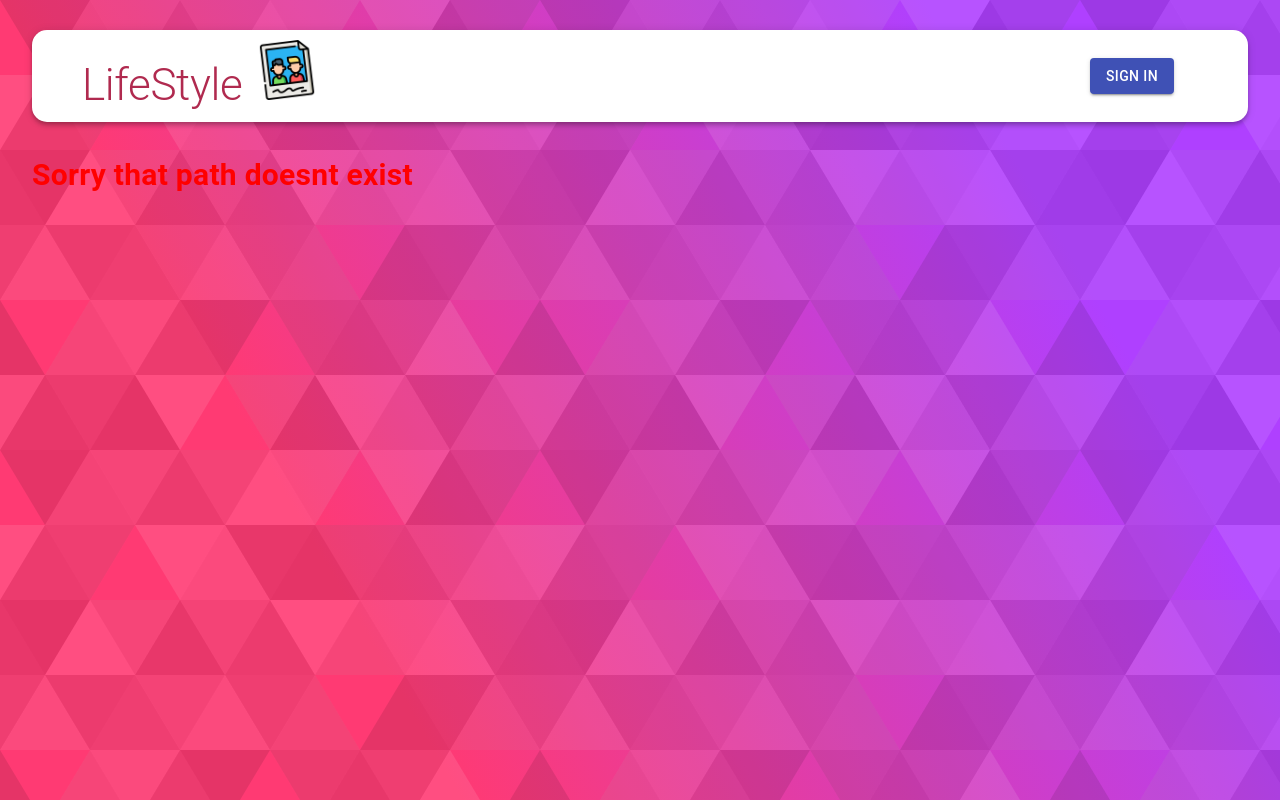
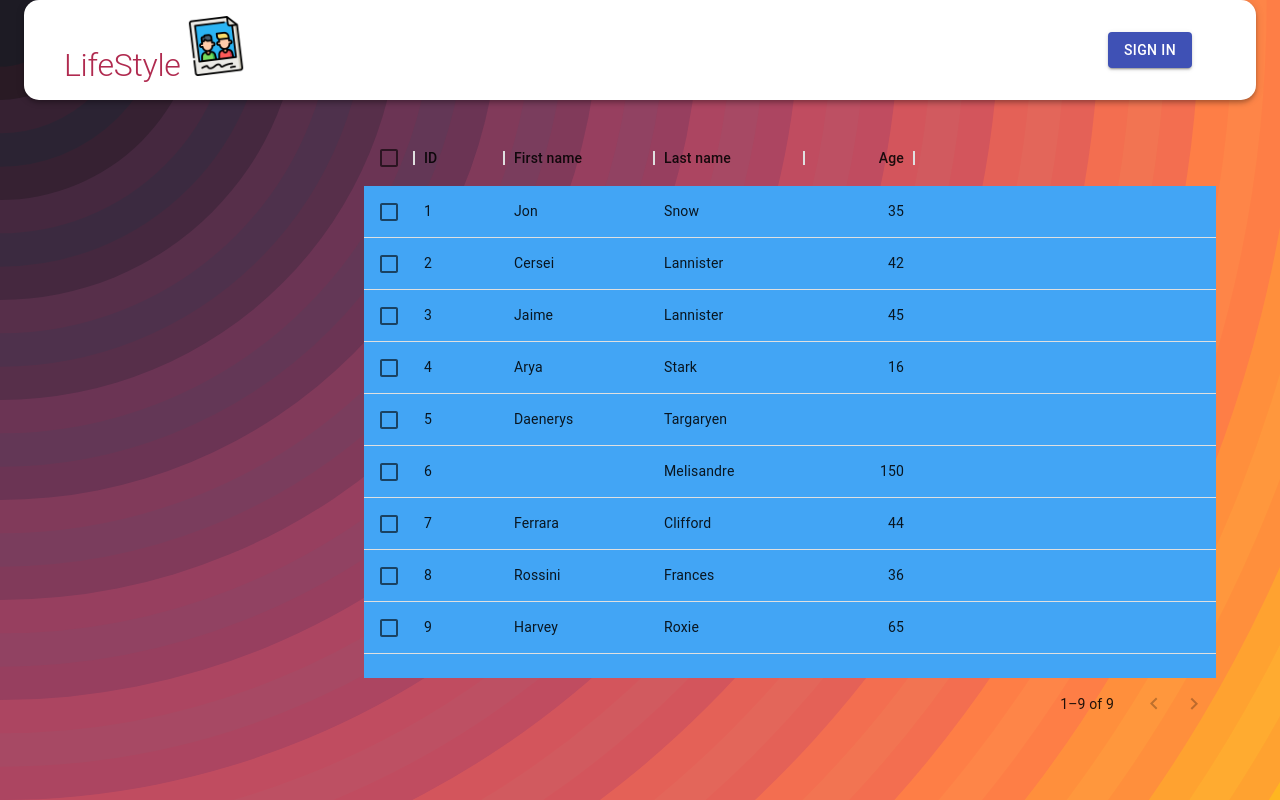
Before and after one commit to ZEscanor/mernProj, a React (Create React App) app in the folder client/: page /admin in a window 1280 px wide. Built offline with nearby package versions, Linux system fonts and the light colour scheme.

Commit message:
finished nav working on admin/user interface

```diff
--- a/client/package.json
+++ b/client/package.json
@@ -4,9 +4,14 @@
   "private": true,
   "proxy": "https://mern-proj-api.vercel.app",
   "dependencies": {
+    "@emotion/react": "^11.10.6",
+    "@emotion/styled": "^11.10.6",
     "@material-ui/core": "^4.12.4",
     "@material-ui/icons": "^4.11.3",
     "@material-ui/lab": "^4.0.0-alpha.58",
+    "@mui/icons-material": "^5.11.9",
+    "@mui/material": "^5.11.10",
+    "@mui/x-data-grid": "^5.17.24",
     "@next/env": "^13.1.1",
     "@react-oauth/google": "^0.5.0",
     "@reduxjs/toolkit": "^1.8.5",
--- a/client/src/App.js
+++ b/client/src/App.js
@@ -1,4 +1,4 @@
-import React from "react";
+import React, {useState} from "react";
 import {Container} from '@material-ui/core';
 import { Switch, Route, Redirect} from "react-router-dom";
 import Navbar from "./components/Navbar/Navbar";
@@ -9,13 +9,20 @@
 import routeUndefined from "./components/404/routeUndefined";
 import useStyles from "./styles.js";
 import working from "./components/404/working";
+import AdminPage from "./components/Admin.js/AdminPage";
+import AdminSide from "./components/Admin.js/AdminSide";
+import CssBaseline from '@mui/material/CssBaseline';
 
 
 const App = () => {
   const classes = useStyles();
+
+
   return (
-    <Container maxWidth ='xl' className={classes.responsive} >
+    <Container maxWidth ='xl' className={classes.responsive}  >
+      <CssBaseline/>
       <Navbar/>
+
 
       <Switch>
         <Route path="/" exact component={()=><Redirect to="/posts"/>}/>
@@ -25,6 +32,8 @@
         <Route path="/auth" exact component={()=>(!JSON.parse(localStorage.getItem("profile")) ? <Auth/> : <Redirect to="/posts"/>)}/>
         <Route path="/users" component={User}/>
         <Route path="/working" component={working}/>
+        <Route path="/admin" component={AdminPage}/>
+        <Route path="/side" component={AdminSide}/>
         <Route path='*' exact={true} component={routeUndefined} />
       </Switch>
     </Container>
--- /dev/null
+++ b/client/src/components/Admin.js/AdminPage.js
@@ -0,0 +1,91 @@
+import React from 'react';
+import {Box, useTheme} from '@mui/material';
+import { GridRowsProp } from '@mui/x-data-grid';
+import {DataGrid } from "@mui/x-data-grid";
+
+const AdminPage = () => {
+    const theme = useTheme();
+
+    const rows = [
+        { id: 1, lastName: 'Snow', firstName: 'Jon', age: 35 },
+        { id: 2, lastName: 'Lannister', firstName: 'Cersei', age: 42 },
+        { id: 3, lastName: 'Lannister', firstName: 'Jaime', age: 45 },
+        { id: 4, lastName: 'Stark', firstName: 'Arya', age: 16 },
+        { id: 5, lastName: 'Targaryen', firstName: 'Daenerys', age: null },
+        { id: 6, lastName: 'Melisandre', firstName: null, age: 150 },
+        { id: 7, lastName: 'Clifford', firstName: 'Ferrara', age: 44 },
+        { id: 8, lastName: 'Frances', firstName: 'Rossini', age: 36 },
+        { id: 9, lastName: 'Roxie', firstName: 'Harvey', age: 65 },
+      ];
+      const columns = [
+        { field: 'id', headerName: 'ID', width: 90 },
+        {
+          field: 'firstName',
+          headerName: 'First name',
+          width: 150,
+          editable: true,
+        },
+        {
+          field: 'lastName',
+          headerName: 'Last name',
+          width: 150,
+          editable: true,
+        },
+        {
+          field: 'age',
+          headerName: 'Age',
+          type: 'number',
+          width: 110,
+          editable: true,
+        },
+    ]
+
+  return (
+    <Box m="1.5rem 2.5rem">
+      <Box
+        mt="30px"
+        ml="300px"
+        height="75vh"
+        sx={{
+          "& .MuiDataGrid-root": {
+            border: "none",
+          },
+          "& .MuiDataGrid-cell": {
+            borderBottom: "none",
+          },
+          "& .MuiDataGrid-columnHeaders": {
+            backgroundColor: "theme.palette.background.alt",
+            color: "theme.palette.secondary[100]",
+            borderBottom: "none",
+          },
+          "& .MuiDataGrid-virtualScroller": {
+            backgroundColor: theme.palette.primary.light,
+          },
+          "& .MuiDataGrid-footerContainer": {
+            backgroundColor: theme.palette.background.alt,
+            color: theme.palette.secondary[100],
+            borderTop: "none",
+          },
+          "& .MuiDataGrid-toolbarContainer .MuiButton-text": {
+            color: `${theme.palette.secondary[200]} !important`,
+          },
+        }}
+      >
+
+      <DataGrid
+        rows={rows}
+        columns={columns}
+        pageSize={10}
+        rowsPerPageOptions={[10]}
+        checkboxSelection
+        disableSelectionOnClick
+      />
+
+      </Box>
+
+    </Box>
+  );
+};
+
+
+export default AdminPage
--- /dev/null
+++ b/client/src/components/Admin.js/AdminPageStyles.js
@@ -0,0 +1,12 @@
+import { makeStyles } from '@material-ui/core/styles';
+import { deepPurple } from '@material-ui/core/colors';
+import zIndex from '@material-ui/core/styles/zIndex';
+
+export default makeStyles((theme) => ({
+   adminSidebar: {
+    display: "flex",
+    zIndex: "-9",
+    fontSize: "1000px"
+   }
+
+}));
--- /dev/null
+++ b/client/src/components/Admin.js/AdminSide.js
@@ -0,0 +1,68 @@
+import React, {useState} from 'react';
+import {AppBar, Stack, Typography, Box} from "@mui/material";
+import Drawer from '@mui/material/Drawer';
+import CssBaseline from '@mui/material/CssBaseline';
+import Toolbar from '@mui/material/Toolbar';
+import List from '@mui/material/List';
+import Divider from '@mui/material/Divider';
+import ListItem from '@mui/material/ListItem';
+import ListItemButton from '@mui/material/ListItemButton';
+import ListItemIcon from '@mui/material/ListItemIcon';
+import ListItemText from '@mui/material/ListItemText';
+import useStyles from './AdminPageStyles.js';
+
+const AdminSide = () => {
+  const classes = useStyles();
+  return(
+     <Box sx={{display:"flex", }}>
+
+
+    <Drawer sx={{width:240,
+          flexShrink: 0,
+          zIndex: 0,
+          '& .MuiDrawer-paper': {
+            width: 125,
+            boxSizing: "border-box",
+            top: 100,
+             marginTop:"70px",
+          },
+
+}}
+ variant = "permanent"
+ anchor='left'
+ >
+    <Toolbar/>
+    <Divider/>
+    <List sx={{fontSize:"100px" }}>
+          {['Inbox', 'Starred', 'Send email', 'Drafts'].map((text, index) => (
+            <ListItem key={text} disablePadding>
+              <ListItemButton>
+                <ListItemText primary={text} />
+              </ListItemButton>
+              <Divider/>
+            </ListItem>
+
+          ))}
+        </List>
+        <Divider/>
+ </Drawer>
+    </Box>
+  )
+  }
+
+
+
+
+
+
+
+
+
+
+
+
+
+
+
+
+export default AdminSide
--- a/client/src/components/Dropdown/Dropdown.js
+++ b/client/src/components/Dropdown/Dropdown.js
@@ -1,40 +1,31 @@
-import React from 'react';
-import { Avatar, Typography } from '@material-ui/core';
+import React, {useState} from 'react';
+import { Avatar, Typography, Box } from '@material-ui/core';
+import Divider from '@mui/material/Divider';
 import { Link } from 'react-router-dom';
-import useStyles from './style';
-
-const Dropdown = ({name,src}) => {
-
+import useStyles from './DropdownStyle';
+const settings = ['Profile', 'Account', 'Dashboard', 'Logout'];
+const menuPaths = [{path:'/admin', innerText:"Admin Dashboard *WIP*"},{path:'/users', innerText:"Settings"},{path:'/working', innerText:"Check Messages"}, {path:'/working', innerText:"DarkMode"}]
+const Dropdown = ({name,src, dropIsFalse}) => {
     const classes = useStyles();
   return (
-    <div className={classes.dropdownMenu}>
-      <div className={classes.avatar}>
+
+
+    <div className={classes.dropdownMenu} >
+      <div className={classes.avatar} >
       <Avatar className={classes.innerAvatar} alt={name} src={src}>
       {name.charAt(0)}
       </Avatar>
        {name}
       </div>
-       <Typography className={classes.dropdownInner} component={Link} to='/users'>
-
-        <Typography className={classes.innerText} >Admin Dashboard *WIP*</Typography><br/>
-        </Typography>
-
-        <Typography className={classes.dropdownInner} component={Link} to='/working'>
-
-        <Typography className={classes.innerText}>Change User Info</Typography><br/>
-        </Typography>
-
-        <Typography className={classes.dropdownInner} component={Link} to='/working'>
-
-        <Typography className={classes.innerText} >Check Messages</Typography><br/>
-        </Typography>
-
-        {/* <Typography component={Link} to='/users'>Change User Info</Typography><br/> */}
-        {/* <Typography component={Link} to='/users'>DarkMode</Typography><br/>
-        <Typography component={Link} to='/users'>Check Messages</Typography><br/> */}
-
-
-
+      <Divider/>
+         {menuPaths.map((path,id) =>{
+          return(
+            <div key={id} >
+          <MenuItems key={id} path={path.path} dropIsFalse={dropIsFalse} classes={classes} innerText={path.innerText}/>
+          <Divider/>
+          </div>
+          )
+         })}
 
         </div>
 
@@ -43,4 +34,20 @@
   )
 }
 
+const MenuItems =({path,dropIsFalse, classes, innerText}) => {
+  return (
+
+    <Typography className={classes.dropdownInner} component={Link}  to={path} onClick={dropIsFalse}>
+
+    <Typography className={classes.innerText} >{innerText}</Typography>
+      </Typography>
+
+
+  )
+
+
+
+}
+
+
 export default Dropdown
--- a/client/src/components/Dropdown/style.js
+++ b/client/src/components/Dropdown/DropdownStyle.js
@@ -9,26 +9,27 @@
         position: "absolute",
         top: "75px",
         right: '20px',
-        backgroundColor: "grey",
+        backgroundColor: "white",
         borderRadius: '25px',
         padding: '10px 20px',
-        width: '300px',
-        height: "400px",
+
+        height: "250px",
         zIndex: "10",
         fontSize: "20px",
       },
 
    dropdownInner: {
-
-      backgroundColor: "black",
-      height: "100px",
+      display: "flex",
+      justifyContent: "center",
+      backgroundColor: "white",
+      height: "40px",
       width: "300px",
-      marginBottom: "10px",
       borderRadius: '10px',
       '&:hover' : {
 
          opacity: "0.5",
-         cursor: "pointer"
+         cursor: "pointer",
+         backgroundColor:"grey"
        }
 
    },
@@ -45,15 +46,17 @@
       marginRight: "10px",
       backgroundColor: "#673ab7"
    },
-
+   supportDiv: {
+      display: "flex"
+    },
    innerText: {
       display: "flex",
       alignItems: "center",
       marginLeft: "10px",
       justifyContent: "center",
-      paddingTop: "40px",
       textDecoration: "none",
-      color: "white"
+      color: "black",
+      fontSize: "18px"
    }
 
 }));
--- a/client/src/components/Navbar/Navbar.js
+++ b/client/src/components/Navbar/Navbar.js
@@ -1,20 +1,23 @@
-import React,{useState,useEffect} from 'react';
+import React,{useState,useEffect,useRef, Component} from 'react';
 import { AppBar, Avatar, Button, Toolbar, Typography } from '@material-ui/core';
 import {Link,useHistory,useLocation} from 'react-router-dom';
 import { useDispatch } from 'react-redux';
 import useStyles from './styles';
 import memories from "../../images/memories.png";
 import decode from "jwt-decode";
-import Dropdown from "../Dropdown/Dropdown"
+import Dropdown from "../Dropdown/Dropdown";
+import ClickAwayListener from '@mui/base/ClickAwayListener';
 const Navbar = () => {
 
     const classes = useStyles();
     const [user,setUser] = useState(JSON.parse(localStorage.getItem('profile')))
-    const [isOpen,setIsOpen] = useState(false);
+     const [isOpen,setIsOpen] = useState(false);
 
     const dispatch = useDispatch();
     const history = useHistory();
     const location = useLocation();
+
+    let menuTriggerCheck = useRef(); // reference for our menu
 
     let vehicle = {}
     const logout = () => {
@@ -28,17 +31,19 @@
     else if(user?.result){
        vehicle = user.result
     } // fixes oauth undefined
+      //essentially we can get two user objs one from google oauth and the one we created from our schema
 
     //console.log(user)
 
     const handleDrop = () => {
       setIsOpen(!isOpen)
     }
-    // const handleClickAway = () => {
-    //   console.log("ij")
-    //   if(isOpen && MouseEvent)
-    //   setIsOpen(false)
-    // }
+
+    const dropIsFalse = () => {
+      setIsOpen(false)
+    }
+
+
 
     useEffect(()=>{
        const token = user?.token
@@ -53,15 +58,30 @@
        setUser(JSON.parse(localStorage.getItem('profile')))
     },[location])
 
+    useEffect(() => {
+      let menuChecker = (e)=>{
+        if(!menuTriggerCheck.current.contains(e.target)){
+          setIsOpen(false)
+        }
+      };
+
+      document.addEventListener("mousedown",menuChecker);
+
+
+      return() => {
+        document.removeEventListener("mousedown", menuChecker);
+      }
+    })
+
 
 
   return (
 
-    <div >
+    <div>
     <AppBar className={classes.appBar} position="static" color="inherit" >
       <div className={classes.brandContainer}>
 
-
+        {/* Our Navbar Logo */}
       <Typography component={Link} to='/posts' className={classes.heading} variant="h2" align="center">LifeStyle
           <img className={classes.image} src={memories} alt="memories" height="60"/>
         </Typography>
@@ -70,21 +90,14 @@
          {user ? (
              <div className={classes.profile}>
 
-
-
+              {/* Our drop down */}
+             <div  ref={menuTriggerCheck}> {/* First we define a ref which references the current div clicked we then have a mousedown event in our Use effect so we can close the div when clicked*/}
               <Avatar className={classes.purple} alt={vehicle.name } src={vehicle.imageUrl} onClick={handleDrop}>
-
-
-
-
-
-
-                 {vehicle.name.charAt(0)}</Avatar>
-                 { isOpen &&
-           <Dropdown name={vehicle.name} src={vehicle.imageUrl}/>
-
+               {vehicle.name.charAt(0)}</Avatar>
+                 { isOpen &&  (
+                  <Dropdown className="hello" name={vehicle.name} src={vehicle.imageUrl} isOpen={open} dropIsFalse={dropIsFalse}/> )
           }
-
+                 </div>
 
 
 
@@ -101,11 +114,8 @@
       </Toolbar>
 
       </AppBar>
-      {/* { isOpen &&
-           <Dropdown name={vehicle.name} src={vehicle.imageUrl}/>
+      </div>
 
-          } */}
-      </div>
   )
 }
 
--- a/client/src/components/Navbar/styles.js
+++ b/client/src/components/Navbar/styles.js
@@ -1,24 +1,31 @@
 import { makeStyles } from '@material-ui/core/styles';
 import { deepPurple } from '@material-ui/core/colors';
+import { height } from '@mui/system';
 
 export default makeStyles((theme) => ({
   appBar: {
     borderRadius: "15px",
-    margin: '30px 0',
     display: 'flex',
     flexDirection: 'row',
     justifyContent: 'space-between',
     alignItems: 'center',
-    padding: '10px 50px',
+    position: "relative",
+    zIndex: "9000",
+    top: "0",
+    padding:"40px",
+    height:"100px",
+    marginBottom:"20px"
   },
+
+
   heading: {
     color: ' rgb(176,42,79)',
 
     textDecoration: 'none',
-    fontSize: "2.75rem"
+    fontSize: "2rem"
   },
   image: {
-    marginLeft: '15px',
+    marginLeft: '5px',
   },
   toolbar: {
     display: 'flex',
```
Also changed, not shown: client/src/components/User/SelectedUser.jsx (+15 -2 lines), client/src/index.css, 1 other file (tests, documents, lock files or other folders).
